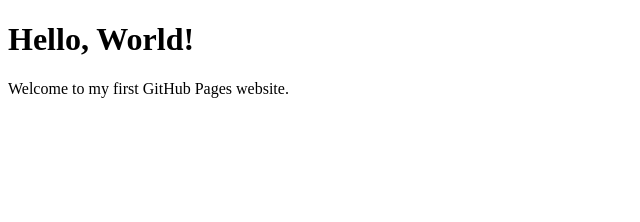
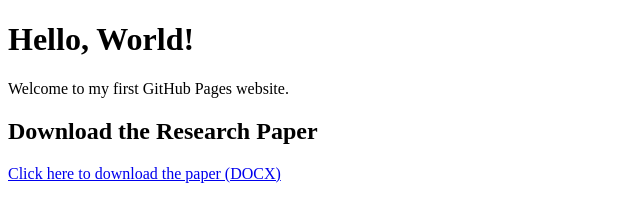
Before and after one commit to Aatresh1/Wgeometry, a plain HTML site: page index.html in a window 1280 px wide. Shown: the whole page, without its empty margins (0-640 px from the left). Drawn offline with Linux system fonts and the light colour scheme.

Commit message:
Update index.html

```diff
--- a/index.html
+++ b/index.html
@@ -8,5 +8,10 @@
 <body>
   <h1>Hello, World!</h1>
   <p>Welcome to my first GitHub Pages website.</p>
+<h2>Download the Research Paper</h2>
+<p>
+  <a href="Saraswati_Geometry_Aatresh.docx" download>Click here to download the paper (DOCX)</a>
+</p>
+
 </body>
 </html>
```
